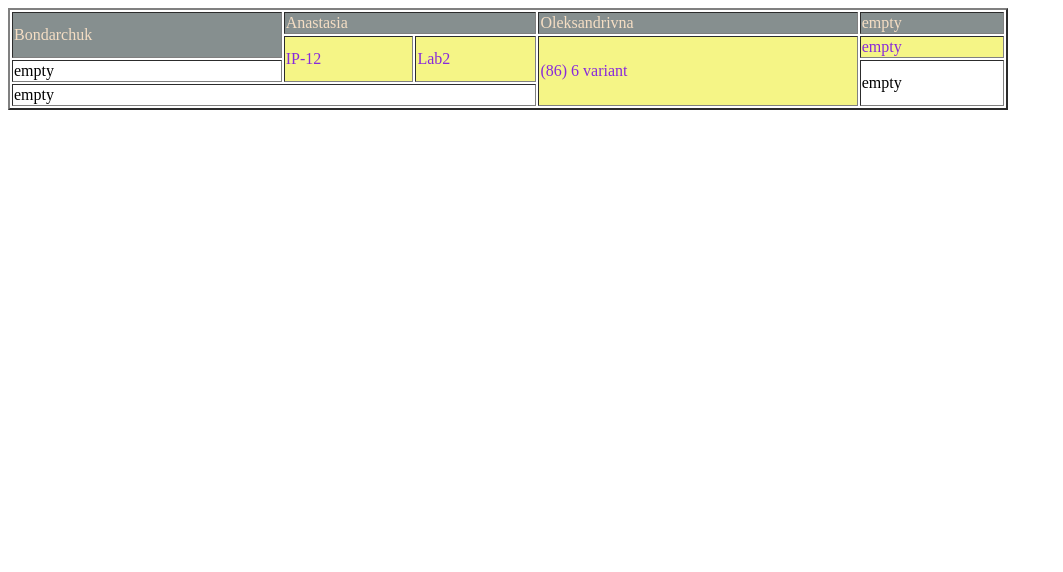
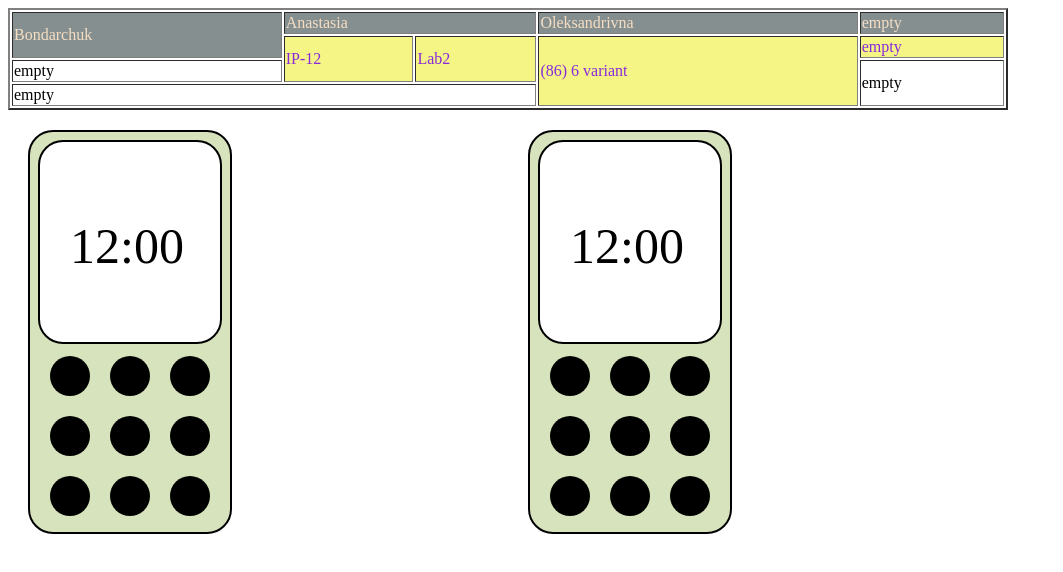
Before and after one commit to NastasaBondarchuck/FrontendLabs, a plain HTML site: page lab2/index.html in a window 1280 px wide. Shown: the whole page, without its empty margins (0-1063 px from the left). Drawn offline with Linux system fonts and the light colour scheme.

Commit message:
Add two pictures of phone with css-properties. Task 2 is done.

```diff
--- a/lab2/css/style.css
+++ b/lab2/css/style.css
@@ -14,3 +14,88 @@
     background-color: #882ADB;
     color: #f5f586;
 }
+#back_1{
+    margin: 20px;
+    background-color: #d6e3bc;
+    border-radius: 25px;
+    border: 2px solid #000000;
+    width: 200px;
+    height: 400px;
+    position: fixed;
+}
+#display_1{
+    background-color: white;
+    position: relative;
+    border: 2px solid #000000;
+    border-radius: 25px;
+    width: 180px;
+    height: 200px;
+    left: 8px;
+    top: 8px;
+    font-size: 50px;
+}
+#time_1{
+    width: 100px;
+    height: 50px;
+    text-align: center;
+    position: relative;
+    left: 30px;
+    top: 75px;
+}
+.buttons_1{
+    width: 40px;
+    height: 40px;
+    border: 0;
+    border-radius: 100%;
+    background-color: black;
+    position: relative;
+}
+#b_1_1, #b_4_1, #b_7_1 {
+    left: 20px;
+}
+#b_2_1, #b_5_1, #b_8_1 {
+    left: 80px;
+}
+#b_3_1, #b_6_1, #b_9_1 {
+    left: 140px;
+}
+#back_2{
+    margin: 20px;
+    background-color: #d6e3bc;
+    border-radius: 25px;
+    border: 2px solid #000000;
+    width: 200px;
+    height: 400px;
+    transform: translate(500px, 0);
+}
+#display_2{
+    background-color: white;
+    border: 2px solid #000000;
+    border-radius: 25px;
+    width: 180px;
+    height: 200px;
+    font-size: 50px;
+    transform: translate(8px, 8px);
+}
+#time_2{
+    width: 100px;
+    height: 50px;
+    text-align: center;
+    transform: translate(30px, 75px);
+}
+.buttons_2{
+    width: 40px;
+    height: 40px;
+    border: 0;
+    border-radius: 100%;
+    background-color: black;
+}
+#b_1_2, #b_4_2, #b_7_2 {
+
+}
+#b_2_2, #b_5_2, #b_8_2 {
+
+}
+#b_3_2, #b_6_2, #b_9_2 {
+
+}
--- a/lab2/index.html
+++ b/lab2/index.html
@@ -30,5 +30,36 @@
     <td colspan="3">empty</td>
   </tr>
 </table>
+<div id="task2_1">
+  <div id="back_1">
+    <div id="display_1">
+      <div id="time_1">12:00</div>
+    </div>
+    <div class="buttons_1" id="b_1_1" style="top: 20px;"></div>
+    <div class="buttons_1" id="b_2_1" style="top: -20px;"></div>
+    <div class="buttons_1" id="b_3_1" style="top: -60px;"></div>
+    <div class="buttons_1" id="b_4_1" style="top: -40px;"></div>
+    <div class="buttons_1" id="b_5_1" style="top: -80px;"></div>
+    <div class="buttons_1" id="b_6_1" style="top: -120px;"></div>
+    <div class="buttons_1" id="b_7_1" style="top: -100px;"></div>
+    <div class="buttons_1" id="b_8_1" style="top: -140px;"></div>
+    <div class="buttons_1" id="b_9_1" style="top: -180px;"></div>
+  </div>
+</div>
+<div id="task2_2"></div>
+  <div id="back_2">
+  <div id="display_2">
+    <div id="time_2">12:00</div>
+  </div>
+  <div class="buttons_2" id="b_1_2" style="transform: translate(20px, 20px)"></div>
+  <div class="buttons_2" id="b_2_2" style="transform: translate(80px, -20px)"></div>
+  <div class="buttons_2" id="b_3_2" style="transform: translate(140px, -60px)"></div>
+  <div class="buttons_2" id="b_4_2" style="transform: translate(20px, -40px)"></div>
+  <div class="buttons_2" id="b_5_2" style="transform: translate(80px, -80px)"></div>
+  <div class="buttons_2" id="b_6_2" style="transform: translate(140px, -120px)"></div>
+  <div class="buttons_2" id="b_7_2" style="transform: translate(20px, -100px)"></div>
+  <div class="buttons_2" id="b_8_2" style="transform: translate(80px, -140px)"></div>
+  <div class="buttons_2" id="b_9_2" style="transform: translate(140px, -180px)"></div>
+</div>
 </body>
 </html>
```
